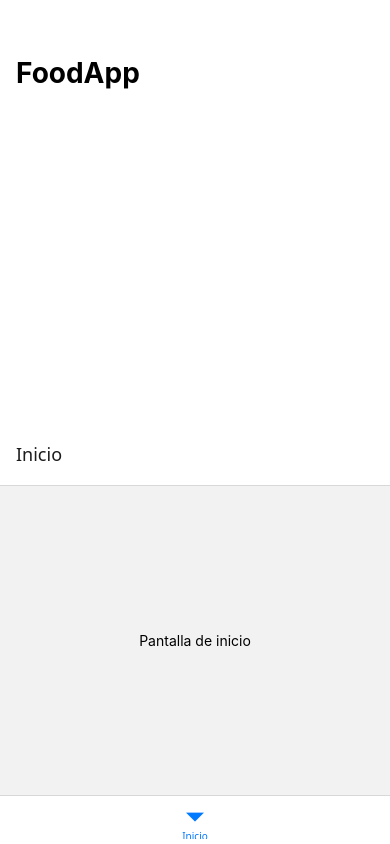
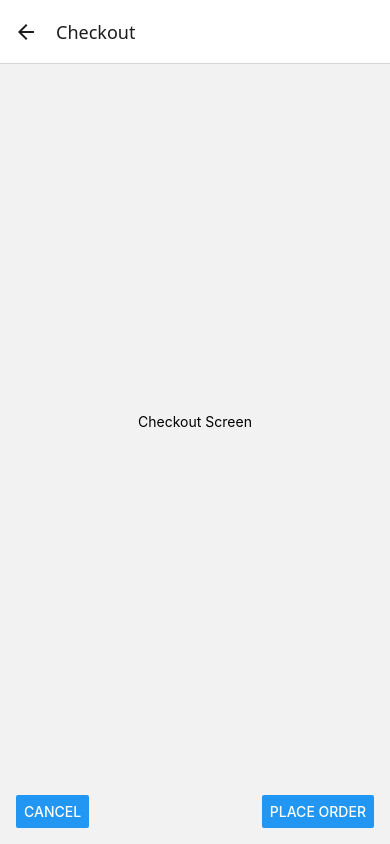
Before and after one commit to adandrau/FoodApp-RN, a React Native app in the folder frontend/: screen /Checkout in a window 390 px wide. Built offline with nearby package versions, Linux system fonts and the light colour scheme; no server answers.

Commit message:
navigation

```diff
--- a/frontend/App.js
+++ b/frontend/App.js
@@ -1,16 +1,20 @@
-import { StatusBar } from 'expo-status-bar';
-import { StyleSheet, Text, View } from 'react-native';
-import Menu from './components/Menu';
+import { createNativeStackNavigator } from '@react-navigation/native-stack';
 import { NavigationContainer } from '@react-navigation/native';
-import Tabs from './navigation/Tabs';
+import Checkout from './screens/Checkout';
+import Menu from './screens/Menu';
+import HomeScreen from './screens/HomePage';
+
+
+const Stack = createNativeStackNavigator();
 
 export default function App() {
   return (
     <NavigationContainer>
-    <View style={{ flex: 1, paddingTop: StatusBar.currentHeight }}>
-      <Menu />
-    </View>
-      <Tabs />
+      <Stack.Navigator>
+        <Stack.Screen name="Home" component={HomeScreen} />
+        <Stack.Screen name="Menu" component={Menu} />
+        <Stack.Screen name="Checkout" component={Checkout} />
+      </Stack.Navigator>
     </NavigationContainer>
   );
 };
--- /dev/null
+++ b/frontend/components/Footer.jsx
@@ -0,0 +1,19 @@
+import React from 'react';
+import { View, Button, StyleSheet } from 'react-native';
+
+export default function Footer({ leftLabel, onLeft, rightLabel, onRight }) {
+  return (
+    <View style={styles.footer}>
+      <Button title={leftLabel} onPress={onLeft} />
+      <Button title={rightLabel} onPress={onRight} />
+    </View>
+  );
+}
+
+const styles = StyleSheet.create({
+  footer: {
+    flexDirection: 'row',
+    justifyContent: 'space-between',
+    padding: 16,
+  },
+});
--- a/frontend/components/Header.jsx
+++ b/frontend/components/Header.jsx
@@ -2,24 +2,20 @@ import React from 'react';
 import { SafeAreaView, View, StyleSheet, TouchableOpacity } from 'react-native';
 import { Ionicons } from '@expo/vector-icons';
 
-const Header = ({ navigation }) => {
+export default function Header({ navigation }) {
   return (
     <SafeAreaView style={styles.safeArea}>
-    <View style={styles.container}>
-      <TouchableOpacity onPress={() => navigation.toggleDrawer?.() || alert('Abrir menú')}>
-        <Ionicons name="menu" size={28} color="black" />
-      </TouchableOpacity>
-    </View>
+      <View style={styles.container}>
+        <TouchableOpacity onPress={() => navigation.toggleDrawer?.() || alert('Open menu')}>
+          <Ionicons name="menu" size={28} color="black" />
+        </TouchableOpacity>
+      </View>
     </SafeAreaView>
   );
-};
-
-export default Header;
+}
 
 const styles = StyleSheet.create({
-    safeArea: {
-    backgroundColor: '#fff',
-  },
+  safeArea: { backgroundColor: '#fff' },
   container: {
     height: 60,
     paddingHorizontal: 16,
@@ -29,8 +25,4 @@ const styles = StyleSheet.create({
     justifyContent: 'space-between',
     elevation: 4,
   },
-  logo: {
-    width: 120,
-    height: 40,
-  },
 });
--- a/frontend/components/Menu.jsx
+++ /dev/null
@@ -1,54 +0,0 @@
-import React, { useEffect, useState } from 'react';
-import { View, Text, FlatList, Image, TouchableOpacity, StyleSheet } from 'react-native';
-import axios from 'axios';
-
-const API_URL = 'https://ee5c-2800-ac-21-9b1f-5088-6d03-229b-7c75.ngrok-free.app';
-
-export default function Menu() {
-  const [foods, setFoods] = useState([]);
-
-  useEffect(() => {
-    axios.get(`${API_URL}/foods`)
-      .then(res => setFoods(res.data))
-      .catch(err => console.error(err));
-  }, []);
-
-  const renderItem = ({ item }) => (
-    <View style={styles.card}>
-      <Text style={styles.emoji}>{item.emoji}</Text>
-      <View style={styles.info}>
-        <Text style={styles.name}>{item.name}</Text>
-        <Text style={styles.descripcion}>${item.descripcion}</Text>
-        <Text style={styles.price}>${item.price}</Text>
-      </View>
-    </View>
-  );
-
-  return (
-    <View style={styles.container}>
-      <Text style={styles.header}>FoodApp </Text>
-      <FlatList
-        data={foods}
-        keyExtractor={item => item.id.toString()}
-        renderItem={renderItem}
-      />
-    </View>
-  );
-}
-
-const styles = StyleSheet.create({
-  container: { flex: 1, padding: 16 },
-  header: { fontSize: 28, fontWeight: 'bold', marginBottom: 16, marginTop: 40 },
-  card: {
-    flexDirection: 'row',
-    marginBottom: 12,
-    backgroundColor: '#f2f2f2',
-    borderRadius: 8,
-    padding: 10,
-  },
-  emoji: { fontSize: 90, width: 80, height: 80, borderRadius: 8 },
-  info: { marginLeft: 12, flex: 1 },
-  name: { fontSize: 18, fontWeight: 'bold' },
-  descripcion: { color: '#555', marginTop: 4, fontStyle: 'italic' },
-  price: { color: 'green', fontWeight: 'bold', marginTop: 4 }
-});
--- a/frontend/package.json
+++ b/frontend/package.json
@@ -9,10 +9,10 @@
     "web": "expo start --web"
   },
   "dependencies": {
-    "axios": "^1.9.0",
     "@react-navigation/bottom-tabs": "^7.3.14",
     "@react-navigation/native": "^7.1.10",
     "@react-navigation/native-stack": "^7.3.14",
+    "axios": "^1.9.0",
     "expo": "~53.0.9",
     "expo-status-bar": "~2.2.3",
     "react": "19.0.0",
--- /dev/null
+++ b/frontend/screens/Checkout.jsx
@@ -0,0 +1,23 @@
+import React from 'react';
+import { View, Text } from 'react-native';
+import Header from '../components/Header';
+import Footer from '../components/Footer';
+
+export default function Checkout({ navigation }) {
+  return (
+    <View style={{ flex: 1 }}>
+
+      <View style={{ flex: 1, justifyContent: 'center', alignItems: 'center' }}>
+        <Text>Checkout Screen</Text>
+        {/* TODO: display selected products + subtotal */}
+      </View>
+
+      <Footer
+        leftLabel="Cancel"
+        onLeft={() => navigation.goBack()}
+        rightLabel="Place Order"
+        onRight={() => alert('Order Placed!')}
+      />
+    </View>
+  );
+}
--- a/frontend/screens/HomePage.jsx
+++ b/frontend/screens/HomePage.jsx
@@ -1,9 +1,10 @@
-import { View, Text } from 'react-native';
+import { View, Text, Button } from 'react-native';
 
-export default function HomeScreen() {
+export default function HomeScreen({ navigation }) {
   return (
-    <View style={{ flex: 1, justifyContent: 'center', alignItems: 'center' }}>
+    <View >
       <Text>Pantalla de inicio</Text>
+      <Button title={"Go to Menu"} onPress={() => navigation.navigate('Menu')} />
     </View>
   );
 }
--- /dev/null
+++ b/frontend/screens/Menu.jsx
@@ -0,0 +1,91 @@
+import React, { useEffect, useState } from 'react';
+import { View, Text, FlatList, ActivityIndicator, TouchableOpacity, StyleSheet } from 'react-native';
+import axios from 'axios';
+import Header from '../components/Header';
+import Footer from '../components/Footer';
+
+const API_URL = 'http://192.168.56.1:3000';
+
+export default function Menu({ navigation }) {
+  const [foods, setFoods] = useState([]);
+  const [loading, setLoading] = useState(true);
+  const [error, setError] = useState(null);
+
+  useEffect(() => {
+    const fetchFoods = async () => {
+      try {
+        const res = await axios.get(`${API_URL}/foods`, { timeout: 5000 });
+        setFoods(res.data);
+      } catch (err) {
+        setError(err.message || 'Error fetching foods');
+        console.error('Fetch error:', err);
+      } finally {
+        setLoading(false);
+      }
+    };
+    fetchFoods();
+  }, []);
+
+  const renderItem = ({ item }) => (
+    <View style={styles.card}>
+      <Text style={styles.emoji}>{item.emoji}</Text>
+      <View style={styles.info}>
+        <Text style={styles.name}>{item.name}</Text>
+        <Text style={styles.descripcion}>{item.descripcion}</Text>
+        <Text style={styles.price}>${item.price}</Text>
+      </View>
+    </View>
+  );
+
+  if (loading) {
+    return (
+      <View style={styles.container}>
+        <ActivityIndicator size="large" />
+        <Text>Loading...</Text>
+      </View>
+    );
+  }
+
+  if (error) {
+    return (
+      <View style={styles.container}>
+        <Text style={{ color: 'red' }}>Error: {error}</Text>
+      </View>
+    );
+  }
+
+  return (
+    <View style={{ flex: 1 }}>
+    <View style={styles.container}>
+      <FlatList
+        data={foods}
+        keyExtractor={item => item.id.toString()}
+        renderItem={renderItem}
+      />
+    </View>
+    <Footer
+        leftLabel="Cancel"
+        onLeft={() => navigation.navigate('Home')}
+        rightLabel="Checkout"
+        onRight={() => navigation.navigate('Checkout')}
+      />
+    </View>
+  );
+}
+
+const styles = StyleSheet.create({
+  container: { flex: 1, padding: 16 },
+  header: { fontSize: 28, fontWeight: 'bold', marginBottom: 16, marginTop: 40 },
+  card: {
+    flexDirection: 'row',
+    marginBottom: 12,
+    backgroundColor: '#f2f2f2',
+    borderRadius: 8,
+    padding: 10,
+  },
+  emoji: { fontSize: 90, width: 80, height: 80, borderRadius: 8 },
+  info: { marginLeft: 12, flex: 1 },
+  name: { fontSize: 18, fontWeight: 'bold' },
+  descripcion: { color: '#555', marginTop: 4, fontStyle: 'italic' },
+  price: { color: 'green', fontWeight: 'bold', marginTop: 4 }
+});
```
Also changed, not shown: frontend/components/CheckOut.jsx (deleted, +0 -10 lines), 1 other file (tests, documents, lock files or other folders).
